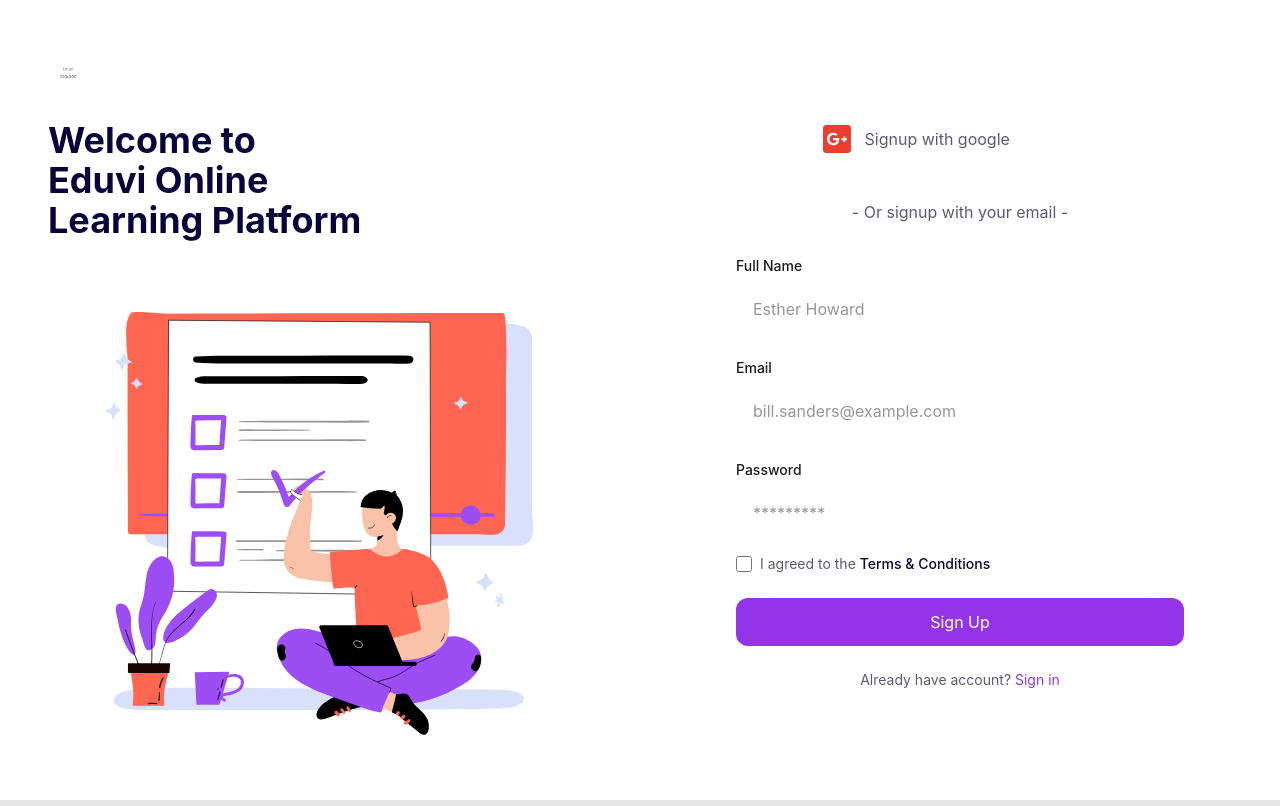
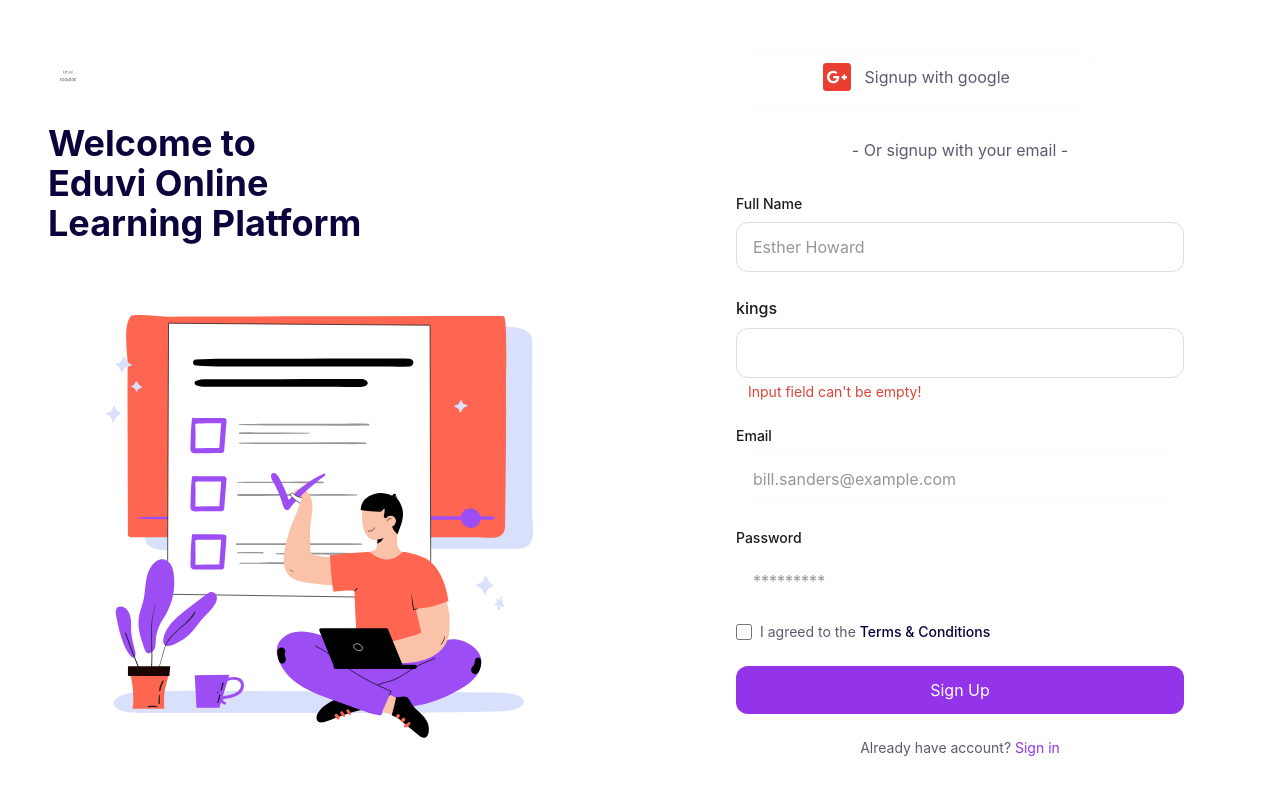
Before and after one commit to albert-byiringiro/eduvi, a React (Vite) app in the folder apps/frontend/: page / in a window 1280 px wide. Built offline with nearby package versions, Linux system fonts and the light colour scheme.

Commit message:
feat(auth): add Input component structure  [refs #12]

```diff
--- /dev/null
+++ b/apps/frontend/src/components/common/Input.tsx
@@ -0,0 +1,32 @@
+import { ChangeEvent } from "react"
+
+interface InputProps {
+    type: 'text' | 'number' | 'email' | 'password'
+    label?: string
+    value?: string | number
+    name?: string
+    placeholder?: string
+    error?: boolean
+    disabled?: boolean
+    onChange?: (e: ChangeEvent<HTMLInputElement>) => void
+    className?: string
+}
+
+export default function Input({ type, label, value, name, placeholder, error, disabled, onChange}: InputProps) {
+  return (
+    <div className="">
+        <label htmlFor={label} className="block text-base font-medium text-gray-700 mb-2">{label}</label>
+        <input
+            type={type}
+            id={label}
+            value={value}
+            name={name}
+            placeholder={placeholder}
+            onChange={onChange}
+            disabled={disabled}
+            className="w-full px-4 py-3 rounded-lg border border-gray-100 focus:ring-2 focus:ring-purple-500 focus:border-transparent"
+        />
+        {error && <p className="text-[#db4437] text-sm font-normal ml-3 mt-1">Input field can't be empty!</p> }
+    </div>
+  )
+}
--- a/apps/frontend/src/pages/auth/Signup.tsx
+++ b/apps/frontend/src/pages/auth/Signup.tsx
@@ -1,6 +1,7 @@
 import { FaGooglePlusSquare } from "react-icons/fa"
 import eduviLogo from "../../assets/img/eduvi-dummy-logo.png"
 import signupIllustration from "../../assets/img/signup-illustration.svg"
+import Input from "../../components/common/Input"
 
 export default function Signup() {
   return (
@@ -40,9 +41,10 @@ export default function Signup() {
               <label htmlFor="fullName" className="block text-sm font-medium text-gray-700 mb-2">
                 Full Name
               </label>
-              <input type="text" id="fullName" name="fullName" placeholder="Esther Howard" className="w-full px-4 py-3 rounded-lg border border-gray-300 focus:ring-2 focus:ring-purple-500 focus:border-transparent"  />
+              <input type="text" id="fullName" name="fullName" placeholder="Esther Howard" className="w-full px-4 py-3 rounded-lg border border-gray-100 focus:ring-2 focus:ring-purple-500 focus:border-transparent"  />
             </div>
 
+            <Input label={"kings"} type={"number"} error />
             <div>
               <label htmlFor="email" className="block text-sm font-medium text-gray-700 mb-2">
                 Email
```
